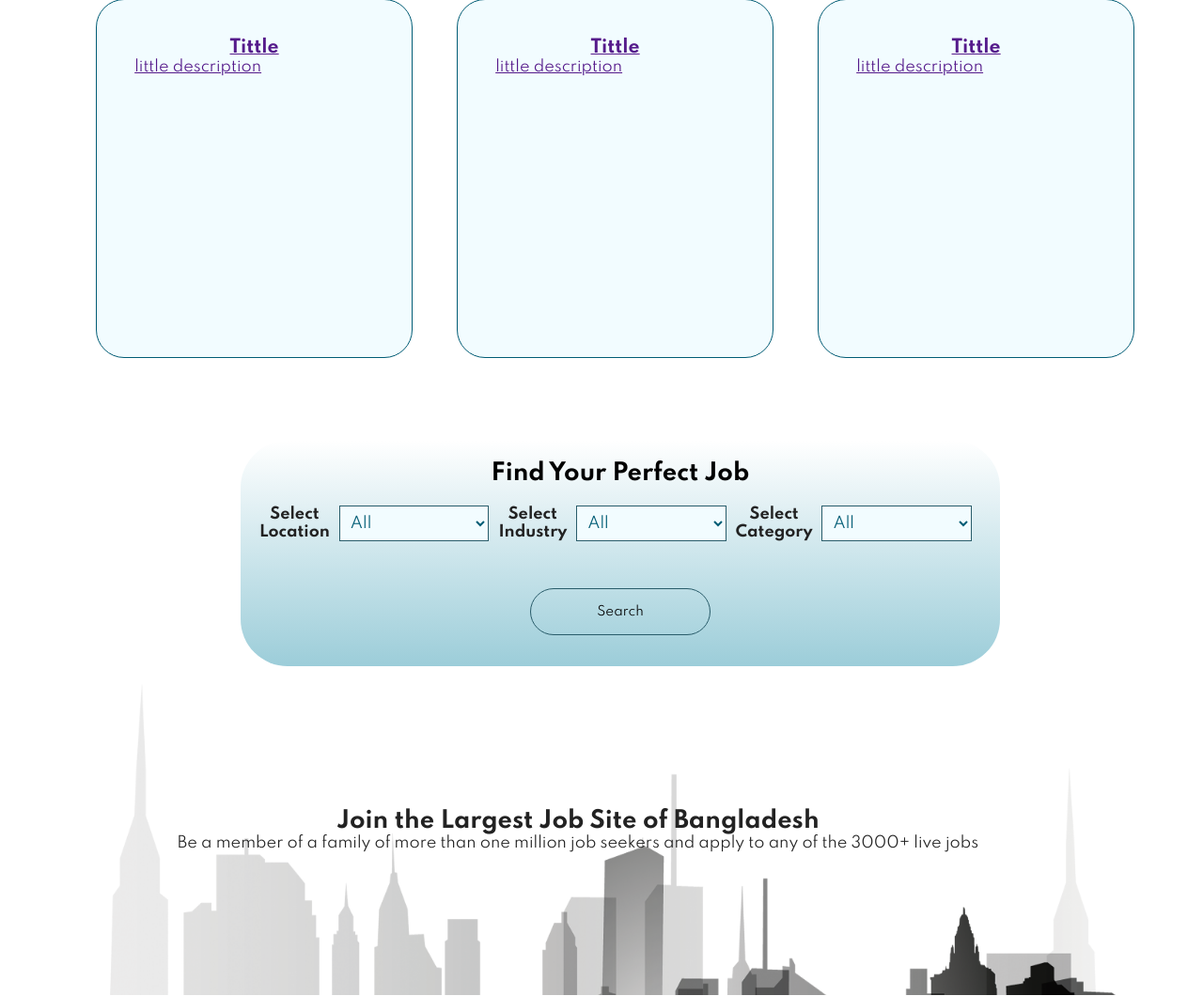
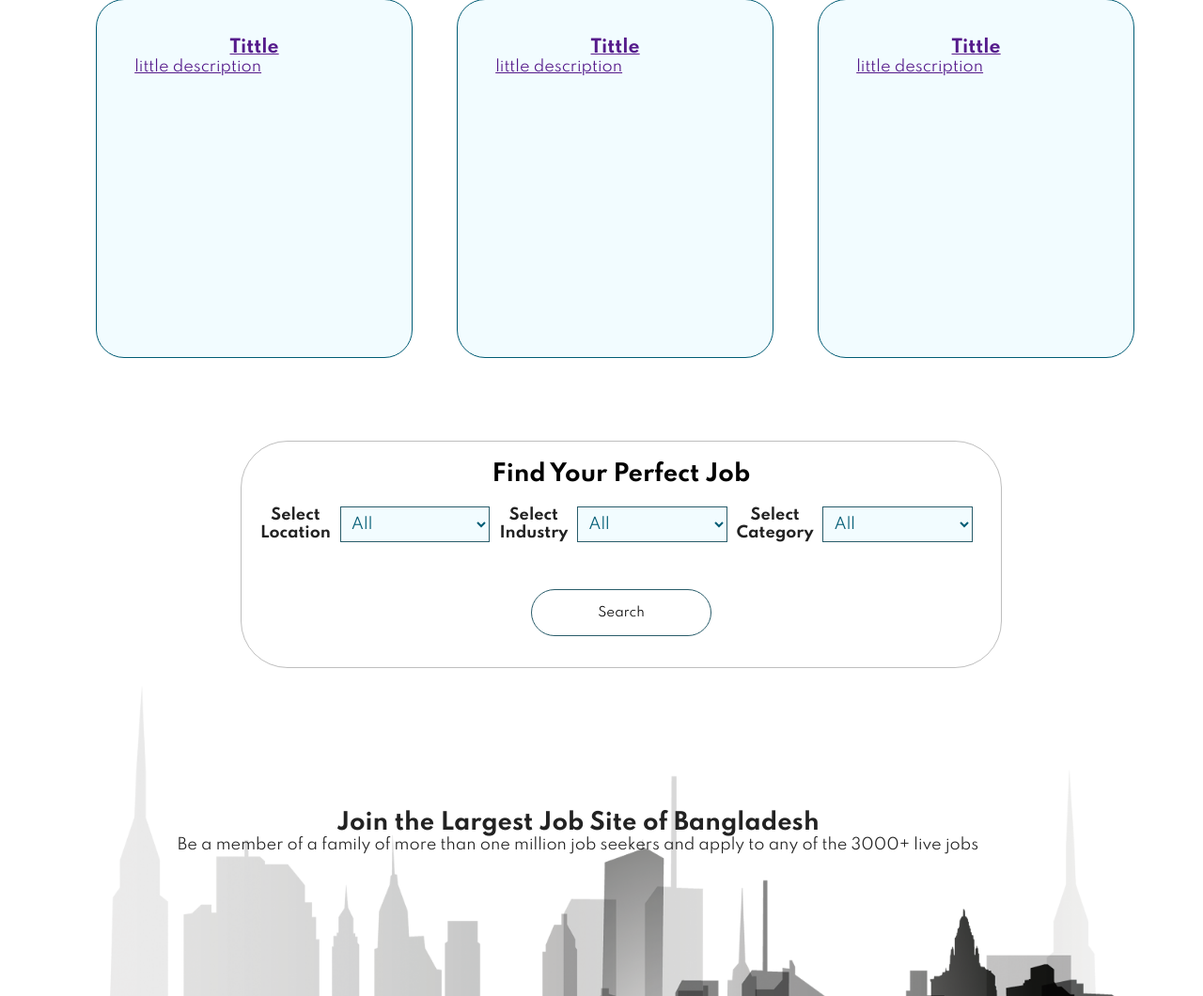
Before and after one commit to Atef-Abrar-Bhuyian/Job-Quest, a PHP site: page /search_jobs.html in a window 1280 px wide. Shown: the part 1179-2239 px from the top of the page at 94% size. Run offline with PHP 8.4, Linux system fonts and the light colour scheme; some libraries are stand-ins or nearby versions; some web fonts are replaced.

Commit message:
done 3 page

```diff
--- a/style.css
+++ b/style.css
@@ -345,7 +345,7 @@ transition: 0.4s ease-in;
     font-weight: bold;
 }
 .filter-section{
-    background-image: linear-gradient(white,#9ccdd9);
+    border: 1px solid #2222224b;
     height: 200px;
     width: 60%;
     align-items: center;
```
